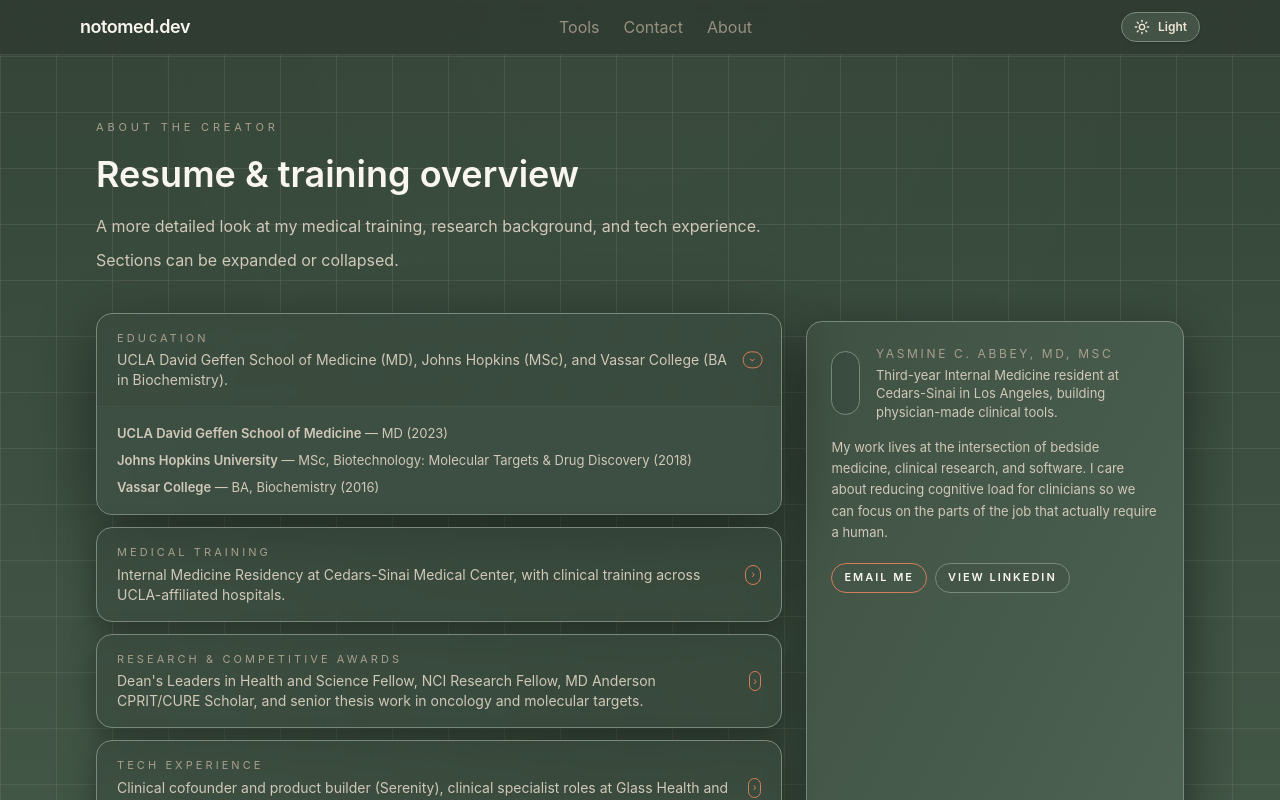
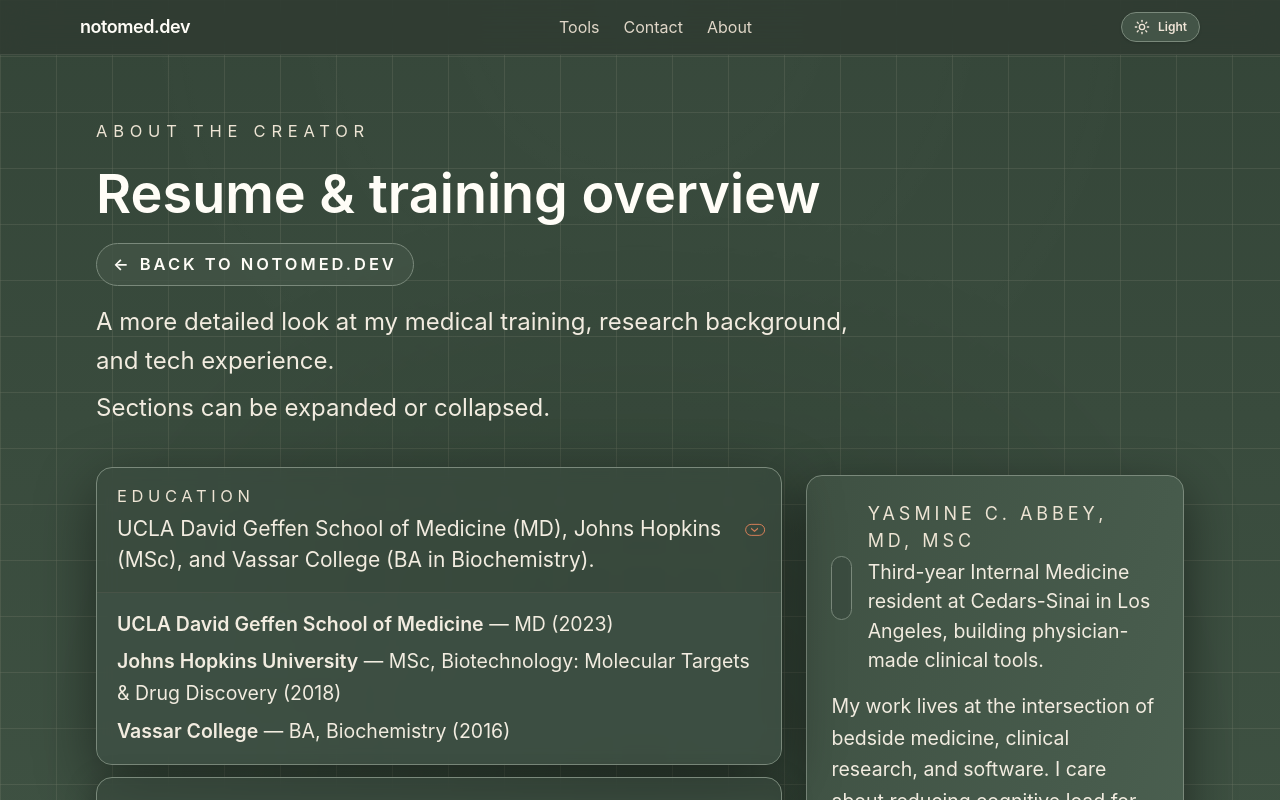
Before and after one commit to NotoMD-dev/notomed-site, a Next.js app: page /resume in a window 1280 px wide. Shown: the top 800 px of the page. Built offline with nearby package versions, Linux system fonts and the light colour scheme.

Commit message:
Enhance resume page contrast and navigation

```diff
--- a/src/app/globals.css
+++ b/src/app/globals.css
@@ -14,11 +14,11 @@
   --lacquer-top: rgba(255, 255, 255, 0.12);
   --lacquer-bottom: rgba(0, 0, 0, 0.5);
 
-  --text-primary: #f4f1ea;
-  --text-heading: #f9f6ef;
-  --text-body: #d0c8b9;
-  --text-muted: #989180;
-  --text-muted-strong: #a89f8f;
+  --text-primary: #fff9f0;
+  --text-heading: #fffdf7;
+  --text-body: #f2ece0;
+  --text-muted: #e0d7c8;
+  --text-muted-strong: #ede4d4;
 
   --card-from: #3f5143;
   --card-via: #475b4c;
--- a/src/components/ResumePage.tsx
+++ b/src/components/ResumePage.tsx
@@ -1,5 +1,6 @@
 "use client";
 
+import Link from "next/link";
 import React, { useState } from "react";
 
 const sections = [
@@ -43,7 +44,7 @@
 
 const SectionChevron = ({ open }: { open: boolean }) => (
   <span
-    className={`ml-3 inline-flex h-5 w-5 items-center justify-center rounded-full border border-[color:var(--accent)] text-[10px] text-[color:var(--accent)] transition-transform duration-200 ${
+    className={`ml-3 inline-flex h-5 w-5 items-center justify-center rounded-full border border-[color:var(--accent)] text-[15px] text-[color:var(--accent)] transition-transform duration-200 ${
       open ? "rotate-90" : ""
     }`}
   >
@@ -57,13 +58,21 @@
   return (
     <main className="mx-auto flex max-w-6xl flex-col gap-10 px-4 pb-20 pt-16 sm:px-6 lg:px-8">
       <section className="max-w-3xl space-y-4">
-        <p className="text-[11px] uppercase tracking-[0.35em] text-muted-strong">
+        <p className="text-[16.5px] uppercase tracking-[0.35em] text-muted-strong">
           About the creator
         </p>
-        <h1 className="text-3xl font-semibold leading-tight text-heading sm:text-4xl">
+        <div className="flex flex-wrap items-center justify-between gap-4">
+          <h1 className="text-[2.8125rem] font-semibold leading-tight text-heading sm:text-[3.375rem]">
             Resume & training overview
           </h1>
-        <p className="text-sm leading-relaxed text-body sm:text-base">
+          <Link
+            href="/"
+            className="inline-flex items-center gap-2 rounded-full border border-[color:var(--card-border)] bg-[color:var(--pill-bg)]/80 px-4 py-2 text-[16.5px] font-semibold uppercase tracking-[0.18em] text-heading transition hover:border-[color:var(--accent)] hover:text-[color:var(--accent)]"
+          >
+            <span aria-hidden="true">←</span> Back to NotoMed.dev
+          </Link>
+        </div>
+        <p className="text-[1.3125rem] leading-relaxed text-body sm:text-[1.5rem]">
           A more detailed look at my medical training, research background, and tech
           experience.
           <span className="mt-2 block">Sections can be expanded or collapsed.</span>
@@ -91,18 +100,18 @@
                   className="flex w-full items-center justify-between px-4 py-4 text-left sm:px-5"
                 >
                   <div>
-                    <p className="text-[11px] uppercase tracking-[0.28em] text-muted-strong">
+                    <p className="text-[16.5px] uppercase tracking-[0.28em] text-muted-strong">
                       {section.title}
                     </p>
-                    <p className="mt-1 text-sm text-body">{section.blurb}</p>
+                    <p className="mt-1 text-[1.3125rem] text-body">{section.blurb}</p>
                   </div>
                   <SectionChevron open={open} />
                 </button>
 
                 {open && (
-                  <div className="border-t border-[color:var(--card-outline)] bg-[color:var(--input-bg)]/60 px-4 py-4 text-sm leading-relaxed text-body sm:px-5">
+                  <div className="border-t border-[color:var(--card-outline)] bg-[color:var(--input-bg)]/60 px-4 py-4 text-[1.3125rem] leading-relaxed text-body sm:px-5">
                       {section.id === "education" && (
-                        <ul className="space-y-1.5 text-[13px]">
+                        <ul className="space-y-1.5 text-[19.5px]">
                           <li>
                             <span className="font-semibold">UCLA David Geffen School of Medicine</span>{" — MD (2023)"}
                           </li>
@@ -118,7 +127,7 @@
                       )}
 
                       {section.id === "training" && (
-                        <ul className="space-y-1.5 text-[13px]">
+                        <ul className="space-y-1.5 text-[19.5px]">
                           <li>
                             <span className="font-semibold">Cedars-Sinai Medical Center</span>
                             {" — Internal Medicine Residency (2023–2026). Adult inpatient focus."}
@@ -131,7 +140,7 @@
                       )}
 
                       {section.id === "research" && (
-                        <ul className="space-y-1.5 text-[13px]">
+                        <ul className="space-y-1.5 text-[19.5px]">
                           <li>
                             UCLA Dean&apos;s Leaders in Health and Science Research Fellow (2021–2022).
                           </li>
@@ -145,7 +154,7 @@
                       )}
 
                       {section.id === "tech" && (
-                        <ul className="space-y-1.5 text-[13px]">
+                        <ul className="space-y-1.5 text-[19.5px]">
                           <li>
                             <span className="font-semibold">Serenity</span>, Clinical Cofounder
                             {" — 2023–present. Audience’s Choice and Genentech Diversity, Equity and Inclusion awards at the 2023 Nucleate Pitch Competition."}
@@ -166,7 +175,7 @@
                       )}
 
                       {section.id === "skills" && (
-                        <ul className="space-y-1.5 text-[13px]">
+                        <ul className="space-y-1.5 text-[19.5px]">
                           <li>
                             10+ years of biomedical and public health research, with strengths in
                             study design, statistics, and presentation.
@@ -187,7 +196,7 @@
                       )}
 
                       {section.id === "publications" && (
-                        <ul className="space-y-4 text-[13px]">
+                        <ul className="space-y-4 text-[19.5px]">
                           <li>
                             Rook, J. M., Hayashi, A., Salinas, D., <span className="font-semibold text-heading">Abbey, Y. C.</span>, et al.
                             (2025). Recent trends and risk factors for chemical and physical restraint of trauma patients during emergency
@@ -246,21 +255,21 @@
           })}
         </div>
 
-          <aside className="mt-2 flex flex-col gap-4 rounded-2xl card-surface p-5 text-sm text-body shadow-[0_16px_50px_rgba(0,0,0,0.45)] sm:p-6">
+        <aside className="mt-2 flex flex-col gap-4 rounded-2xl card-surface p-5 text-[1.3125rem] text-body shadow-[0_16px_50px_rgba(0,0,0,0.45)] sm:p-6">
           <div className="flex items-center gap-4">
             <div className="h-16 w-16 overflow-hidden rounded-full border border-[color:var(--card-border)] bg-[color:var(--card-muted)]" />
             <div>
-                <p className="text-xs uppercase tracking-[0.22em] text-muted-strong">
+                <p className="text-[1.125rem] uppercase tracking-[0.22em] text-muted-strong">
                   Yasmine C. Abbey, MD, MSc
                 </p>
-                <p className="mt-1 text-[13px] text-body">
+                <p className="mt-1 text-[19.5px] text-body">
                   Third-year Internal Medicine resident at Cedars-Sinai in Los
                   Angeles, building physician-made clinical tools.
                 </p>
               </div>
             </div>
 
-            <p className="text-[13px] leading-relaxed text-body">
+            <p className="text-[19.5px] leading-relaxed text-body">
               My work lives at the intersection of bedside medicine, clinical
               research, and software. I care about reducing cognitive load for
               clinicians so we can focus on the parts of the job that actually
@@ -270,7 +279,7 @@
             <div className="mt-1 flex flex-wrap gap-2">
               <a
                 href="mailto:Yasmineabbey@gmail.com"
-                className="inline-flex items-center rounded-full border border-[color:var(--accent)] px-3 py-1.5 text-[11px] font-semibold uppercase tracking-[0.18em] text-heading transition hover:bg-[color:var(--accent)] hover:text-[color:var(--neutral-text)]"
+                className="inline-flex items-center rounded-full border border-[color:var(--accent)] px-3 py-1.5 text-[16.5px] font-semibold uppercase tracking-[0.18em] text-heading transition hover:bg-[color:var(--accent)] hover:text-[color:var(--neutral-text)]"
               >
                 Email me
               </a>
@@ -278,7 +287,7 @@
                 href="https://www.linkedin.com/in/yasmine-cheryl-abbey-503b3197/"
                 target="_blank"
                 rel="noreferrer"
-                className="inline-flex items-center rounded-full border border-[color:var(--card-border)] bg-[color:var(--pill-bg)]/70 px-3 py-1.5 text-[11px] font-semibold uppercase tracking-[0.18em] text-heading transition hover:border-[color:var(--accent)] hover:text-[color:var(--accent)]"
+                className="inline-flex items-center rounded-full border border-[color:var(--card-border)] bg-[color:var(--pill-bg)]/70 px-3 py-1.5 text-[16.5px] font-semibold uppercase tracking-[0.18em] text-heading transition hover:border-[color:var(--accent)] hover:text-[color:var(--accent)]"
               >
                 View LinkedIn
               </a>
```
Lines whose indentation alone changed are shown as unchanged.
